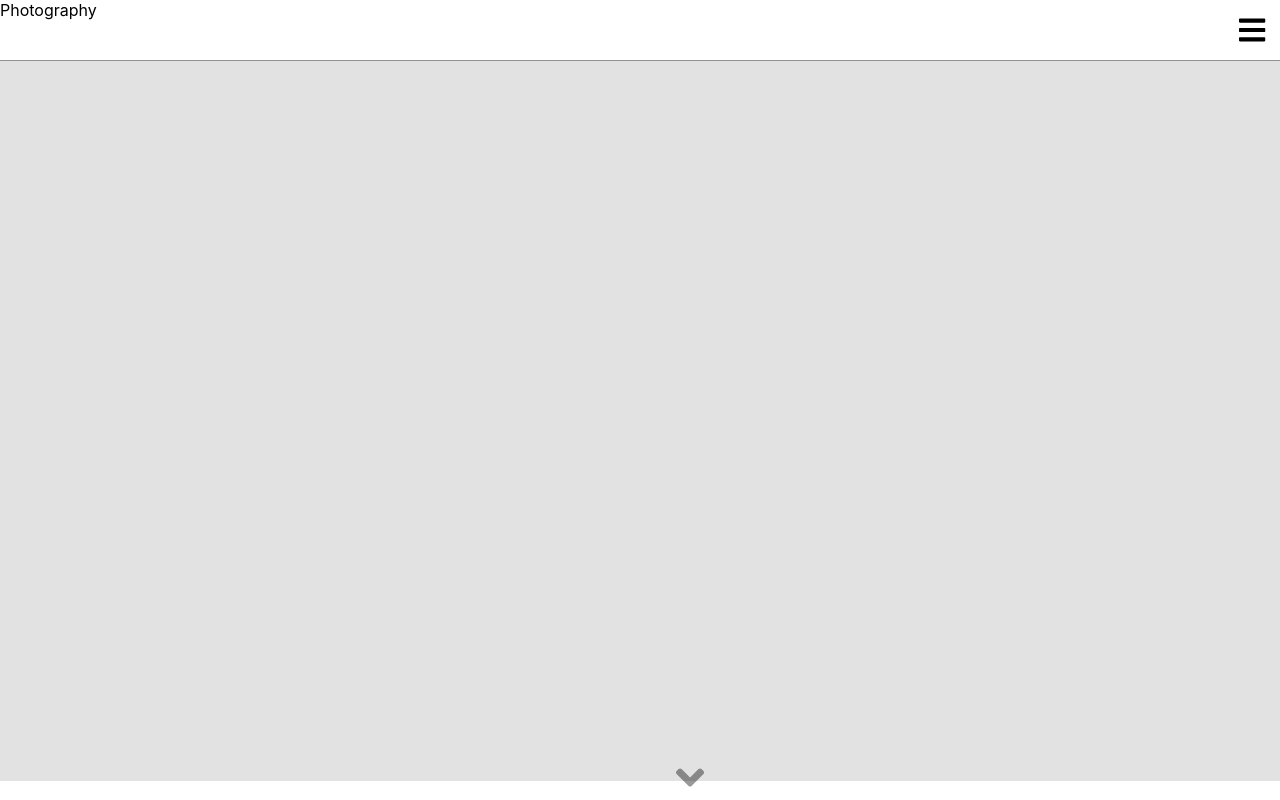
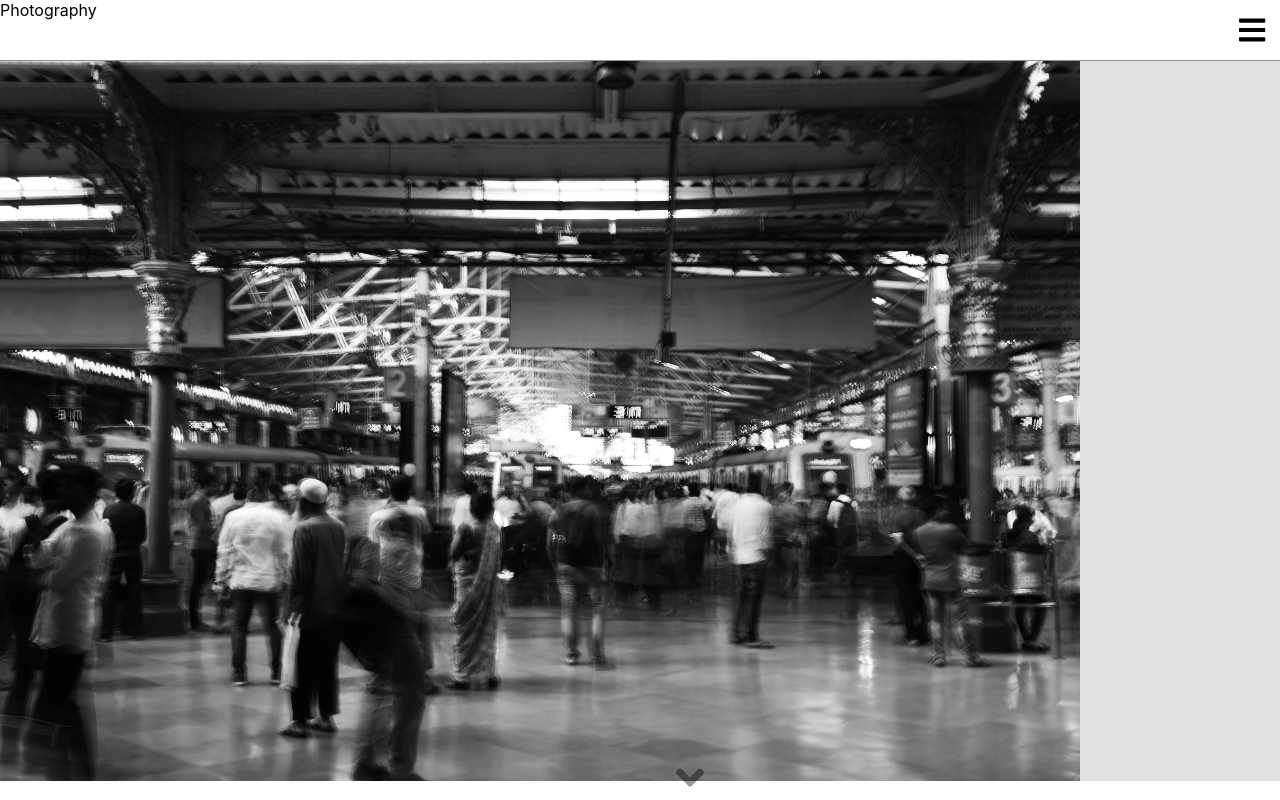
Before and after one commit to jozef-wolf/photo-gallery, a React (Create React App) app: page / in a window 1280 px wide. Built offline with nearby package versions, Linux system fonts and the light colour scheme.

Commit message:
img added

```diff
--- a/src/components/FirstSection.js
+++ b/src/components/FirstSection.js
@@ -1,9 +1,11 @@
 import { FontAwesomeIcon } from "@fortawesome/react-fontawesome";
 import { faAngleDown } from "@fortawesome/free-solid-svg-icons";
+import photo from "../img/india-train.jpg";
 
 const FirstSection = () => {
   return (
     <div className="section">
+      <img src={photo} alt="" />
       <FontAwesomeIcon className="arrow--down" icon={faAngleDown} />
     </div>
   );
```
Also changed, not shown: src/img/india-train.jpg (added).
